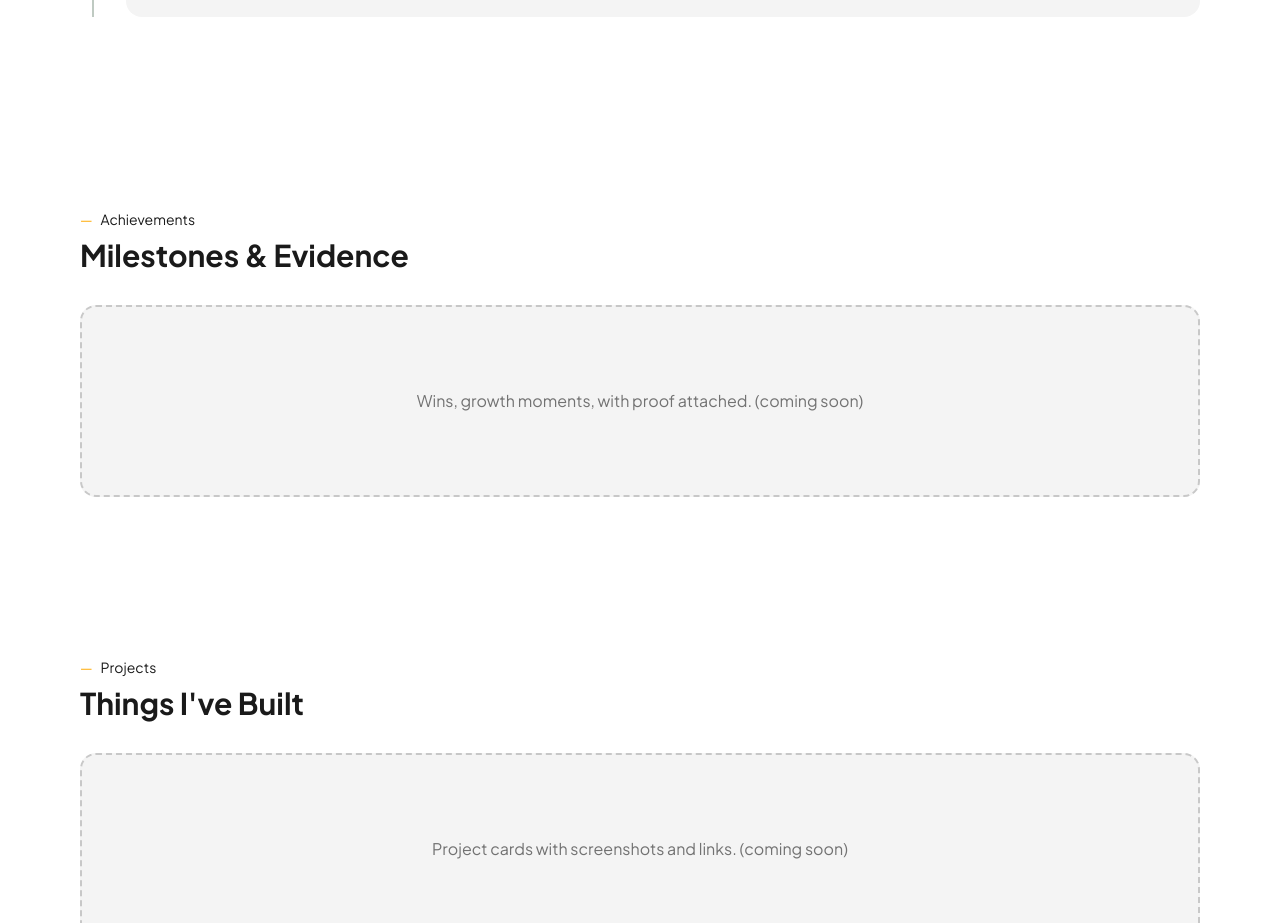
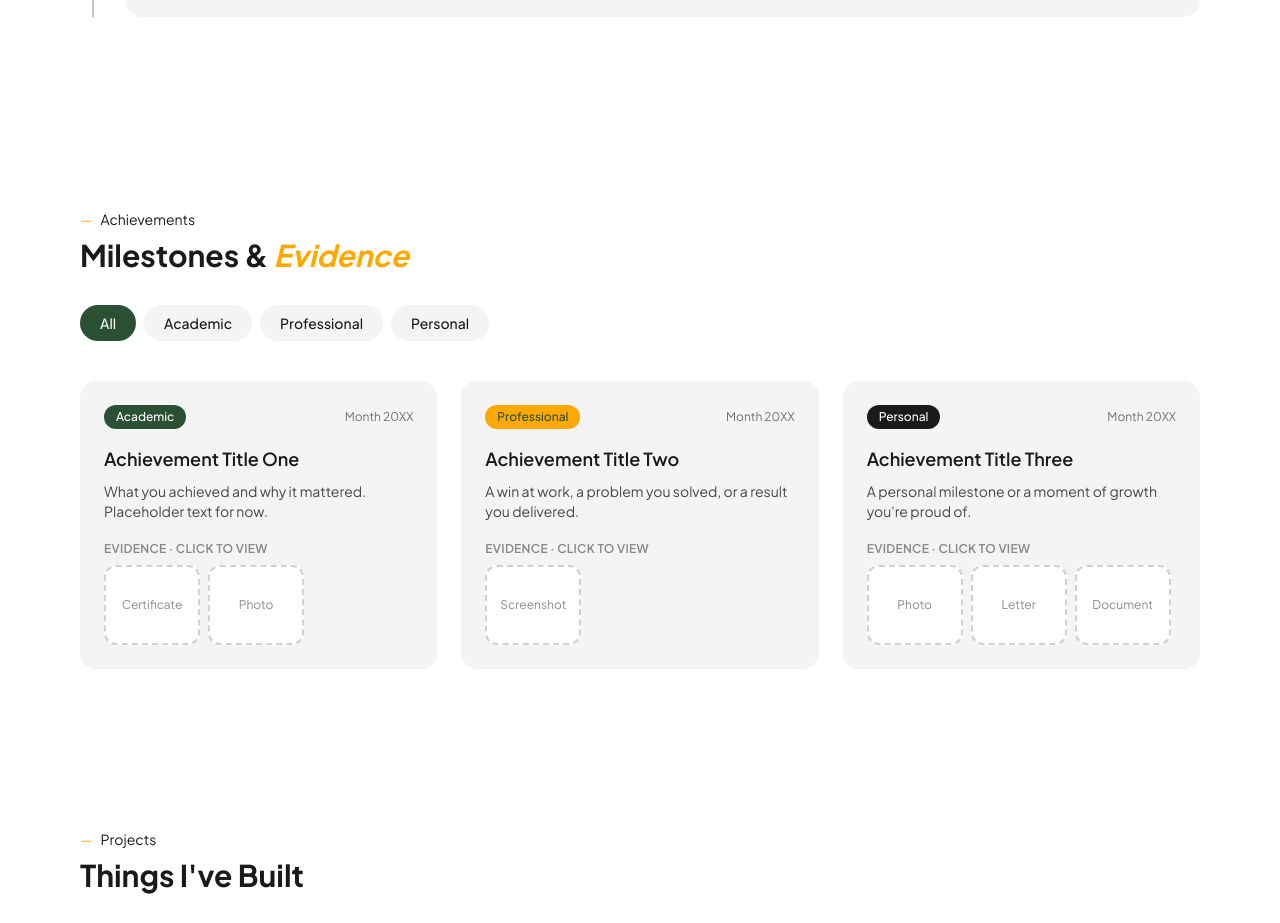
Before and after one commit to jun1234-ops/joel-portfolio, a Next.js app: page / in a window 1280 px wide. Shown: the part 2420-3343 px from the top of the page. Built offline with nearby package versions, Linux system fonts and the light colour scheme.

Commit message:
Add Achievements section with evidence viewer

```diff
--- a/src/app/page.js
+++ b/src/app/page.js
@@ -5,6 +5,7 @@ import About from "@/components/About";
 import Journey from "@/components/Journey";
 import SectionPlaceholder from "@/components/SectionPlaceholder";
 import { sections } from "@/data/site";
+import Achievements from "@/components/Achievements";
 
 export default function Home() {
   return (
@@ -16,6 +17,7 @@ export default function Home() {
         {sections.map((section) => {
           if (section.id === "about") return <About key={section.id} />;
           if (section.id === "journey") return <Journey key={section.id} />;
+          if (section.id === "achievements") return <Achievements key={section.id} />;
           return <SectionPlaceholder key={section.id} {...section} />;
         })}
       </main>
--- /dev/null
+++ b/src/components/Achievements.js
@@ -0,0 +1,91 @@
+"use client";
+
+import { useState } from "react";
+import { achievements, achievementCategories } from "@/data/site";
+import { EvidenceThumb, Lightbox } from "./EvidenceViewer";
+
+const badgeStyles = {
+  Academic: "bg-brand-green text-white",
+  Professional: "bg-brand-amber text-brand-green",
+  Personal: "bg-foreground text-background",
+};
+
+export default function Achievements() {
+  const [filter, setFilter] = useState("All");
+  const [selected, setSelected] = useState(null);
+
+  const visible =
+    filter === "All"
+      ? achievements
+      : achievements.filter((a) => a.category === filter);
+
+  return (
+    <section
+      id="achievements"
+      className="mx-auto max-w-6xl scroll-mt-24 px-4 py-20"
+    >
+      <p className="text-sm">
+        <span className="mr-2 text-brand-amber">—</span>
+        Achievements
+      </p>
+      <h2 className="mt-2 text-3xl font-bold">
+        Milestones &{" "}
+        <span className="italic text-brand-amber">Evidence</span>
+      </h2>
+
+      {/* Filter tabs */}
+      <div className="mt-8 flex flex-wrap gap-2">
+        {achievementCategories.map((category) => (
+          <button
+            key={category}
+            onClick={() => setFilter(category)}
+            className={`rounded-full px-5 py-2 text-sm font-medium transition ${
+              filter === category
+                ? "bg-brand-green text-white"
+                : "bg-surface hover:bg-brand-amber/30"
+            }`}
+          >
+            {category}
+          </button>
+        ))}
+      </div>
+
+      {/* Cards */}
+      <div className="mt-10 grid gap-6 md:grid-cols-2 lg:grid-cols-3">
+        {visible.map((item) => (
+          <article
+            key={item.id}
+            className="flex flex-col rounded-2xl bg-surface p-6"
+          >
+            <div className="flex items-center justify-between">
+              <span
+                className={`rounded-full px-3 py-1 text-xs font-medium ${badgeStyles[item.category]}`}
+              >
+                {item.category}
+              </span>
+              <span className="text-xs text-foreground/60">{item.date}</span>
+            </div>
+
+            <h3 className="mt-4 text-lg font-semibold">{item.title}</h3>
+            <p className="mt-2 flex-1 text-sm text-foreground/80">
+              {item.description}
+            </p>
+
+            <p className="mt-5 text-xs font-semibold uppercase tracking-wide text-foreground/50">
+              Evidence · click to view
+            </p>
+            <div className="mt-2 flex flex-wrap gap-2">
+              {item.evidence.map((ev, i) => (
+                <EvidenceThumb key={i} item={ev} onOpen={setSelected} />
+              ))}
+            </div>
+          </article>
+        ))}
+      </div>
+
+      {selected && (
+        <Lightbox item={selected} onClose={() => setSelected(null)} />
+      )}
+    </section>
+  );
+}
--- /dev/null
+++ b/src/components/EvidenceViewer.js
@@ -0,0 +1,88 @@
+"use client";
+
+import { useEffect } from "react";
+
+// Small clickable box. Shows the image if there is one, a placeholder if not.
+export function EvidenceThumb({ item, onOpen }) {
+  const isPdf = item.src && item.src.endsWith(".pdf");
+
+  return (
+    <button
+      onClick={() => onOpen(item)}
+      aria-label={`View evidence: ${item.label}`}
+      className="flex h-20 w-24 items-center justify-center overflow-hidden rounded-xl border-2 border-dashed border-foreground/20 bg-background text-center text-xs text-foreground/50 transition hover:border-brand-amber hover:text-brand-amber"
+    >
+      {item.src && !isPdf ? (
+        // eslint-disable-next-line @next/next/no-img-element
+        <img src={item.src} alt={item.label} className="h-full w-full object-cover" />
+      ) : (
+        <span className="px-2">{isPdf ? "PDF: " : ""}{item.label}</span>
+      )}
+    </button>
+  );
+}
+
+// Full-screen viewer. Close with the X, the dark backdrop, or the Escape key.
+export function Lightbox({ item, onClose }) {
+  useEffect(() => {
+    function onKey(e) {
+      if (e.key === "Escape") onClose();
+    }
+    document.addEventListener("keydown", onKey);
+    document.body.style.overflow = "hidden";
+
+    return () => {
+      document.removeEventListener("keydown", onKey);
+      document.body.style.overflow = "";
+    };
+  }, [onClose]);
+
+  if (!item) return null;
+  const isPdf = item.src && item.src.endsWith(".pdf");
+
+  return (
+    <div
+      onClick={onClose}
+      role="dialog"
+      aria-modal="true"
+      className="fixed inset-0 z-[100] flex items-center justify-center bg-black/80 p-4"
+    >
+      <button
+        onClick={onClose}
+        aria-label="Close viewer"
+        className="absolute right-4 top-4 flex h-10 w-10 items-center justify-center rounded-full bg-white text-lg text-black"
+      >
+        ✕
+      </button>
+
+      {/* Clicking inside the content should not close the viewer */}
+      <div
+        onClick={(e) => e.stopPropagation()}
+        className="max-h-[85vh] w-full max-w-3xl text-center"
+      >
+        {item.src && !isPdf ? (
+          // eslint-disable-next-line @next/next/no-img-element
+          <img
+            src={item.src}
+            alt={item.label}
+            className="mx-auto max-h-[75vh] rounded-xl object-contain"
+          />
+        ) : isPdf ? (
+          <a
+            href={item.src}
+            target="_blank"
+            rel="noopener noreferrer"
+            className="inline-block rounded-full bg-brand-amber px-6 py-3 font-medium text-brand-green"
+          >
+            Open PDF
+          </a>
+        ) : (
+          <div className="flex h-64 items-center justify-center rounded-xl border-2 border-dashed border-white/40 text-white/70">
+            {item.label} (placeholder)
+          </div>
+        )}
+        <p className="mt-4 text-white">{item.label}</p>
+      </div>
+    </div>
+  );
+}
--- a/src/data/site.js
+++ b/src/data/site.js
@@ -145,3 +145,47 @@ export const about = {
   beyondWork: ["Interest One", "Interest Two", "Interest Three", "Value One"],
   cv: { label: "Download CV", href: "#" },
 };
+
+export const achievementCategories = [
+  "All",
+  "Academic",
+  "Professional",
+  "Personal",
+];
+
+// src: null shows a placeholder. When you have a real file, put it in
+// public/evidence/ and set src: "/evidence/your-file.jpg"
+export const achievements = [
+  {
+    id: 1,
+    category: "Academic",
+    title: "Achievement Title One",
+    date: "Month 20XX",
+    description:
+      "What you achieved and why it mattered. Placeholder text for now.",
+    evidence: [
+      { label: "Certificate", src: null },
+      { label: "Photo", src: null },
+    ],
+  },
+  {
+    id: 2,
+    category: "Professional",
+    title: "Achievement Title Two",
+    date: "Month 20XX",
+    description: "A win at work, a problem you solved, or a result you delivered.",
+    evidence: [{ label: "Screenshot", src: null }],
+  },
+  {
+    id: 3,
+    category: "Personal",
+    title: "Achievement Title Three",
+    date: "Month 20XX",
+    description: "A personal milestone or a moment of growth you're proud of.",
+    evidence: [
+      { label: "Photo", src: null },
+      { label: "Letter", src: null },
+      { label: "Document", src: null },
+    ],
+  },
+];
```
